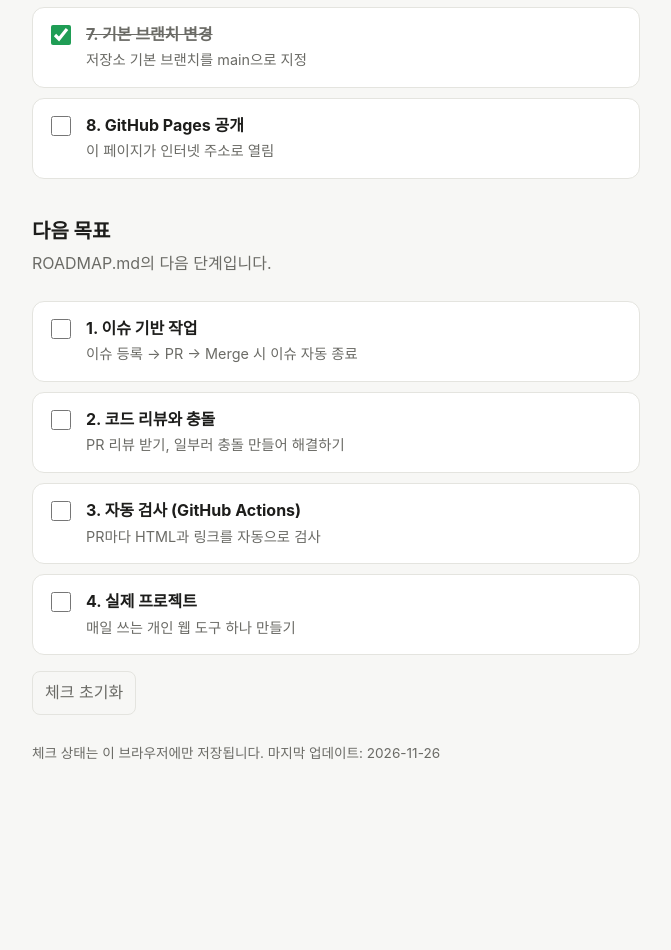
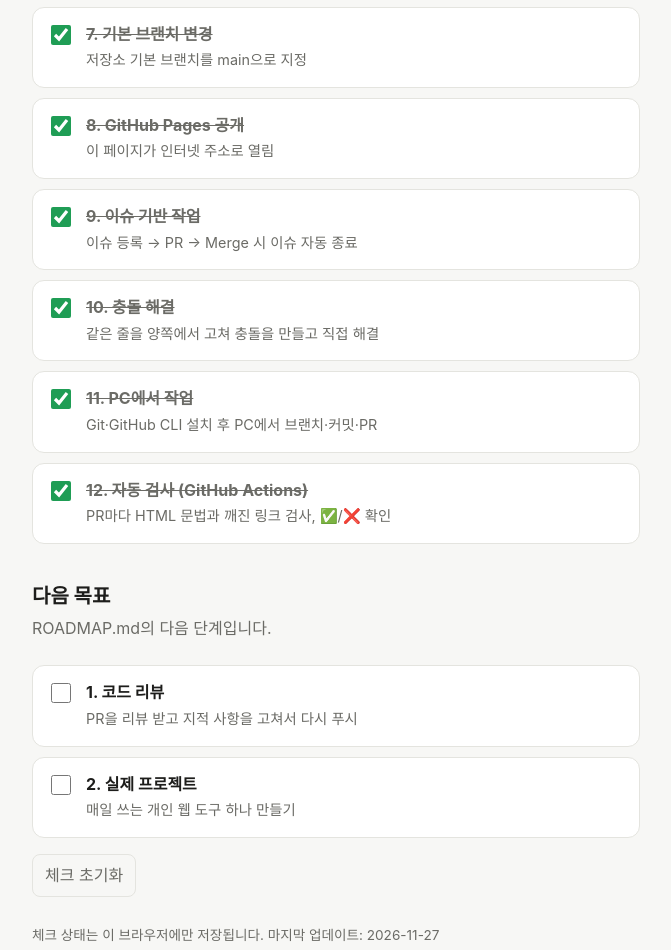
Before and after one commit to ansh925-hub/-TEST_v1, a plain HTML site: page index.html in a window 1280 px wide. Shown: the part 726-1676 px from the top of the page, without its empty margins (304-975 px from the left). Before the commit the page ends 1539 px from the top, so only its background shows below. Drawn offline with Linux system fonts and the light colour scheme.

Commit message:
feat: update checklist page with completed practice steps
Move finished goals (issues, conflicts, PC work, CI) into the step list
and use new "n" keys for the remaining goals so old "g" checks don't leak.

Co-Authored-By: Claude Opus 5.5 <noreply@anthropic.com>

```diff
--- a/index.html
+++ b/index.html
@@ -48,7 +48,7 @@
 <body>
 <main>
   <h1>GitHub 연동 실습 체크리스트</h1>
-  <p class="sub">모바일 Claude Code로 저장소를 다루는 과정을 단계별로 확인합니다.</p>
+  <p class="sub">Claude Code(휴대폰·PC)로 저장소를 다루는 과정을 단계별로 확인합니다.</p>
 
   <div class="progress"><div class="bar" id="bar"></div></div>
   <p class="count" id="count"></p>
@@ -61,7 +61,7 @@
 
   <button id="reset" type="button">체크 초기화</button>
 
-  <footer>체크 상태는 이 브라우저에만 저장됩니다. 마지막 업데이트: 2026-11-26</footer>
+  <footer>체크 상태는 이 브라우저에만 저장됩니다. 마지막 업데이트: 2026-11-27</footer>
 </main>
 <script>
   const steps = [
@@ -72,21 +72,23 @@
     ["main 브랜치 생성", "PR의 합칠 대상 만들기"],
     ["PR 생성과 Merge", "앱에서 Merge 버튼으로 main에 반영"],
     ["기본 브랜치 변경", "저장소 기본 브랜치를 main으로 지정"],
-    ["GitHub Pages 공개", "이 페이지가 인터넷 주소로 열림"]
+    ["GitHub Pages 공개", "이 페이지가 인터넷 주소로 열림"],
+    ["이슈 기반 작업", "이슈 등록 → PR → Merge 시 이슈 자동 종료"],
+    ["충돌 해결", "같은 줄을 양쪽에서 고쳐 충돌을 만들고 직접 해결"],
+    ["PC에서 작업", "Git·GitHub CLI 설치 후 PC에서 브랜치·커밋·PR"],
+    ["자동 검사 (GitHub Actions)", "PR마다 HTML 문법과 깨진 링크 검사, ✅/❌ 확인"]
   ];
   const goals = [
-    ["이슈 기반 작업", "이슈 등록 → PR → Merge 시 이슈 자동 종료"],
-    ["코드 리뷰와 충돌", "PR 리뷰 받기, 일부러 충돌 만들어 해결하기"],
-    ["자동 검사 (GitHub Actions)", "PR마다 HTML과 링크를 자동으로 검사"],
+    ["코드 리뷰", "PR을 리뷰 받고 지적 사항을 고쳐서 다시 푸시"],
     ["실제 프로젝트", "매일 쓰는 개인 웹 도구 하나 만들기"]
   ];
   const KEY = "gh-practice-checks";
   let saved = {};
   try { saved = JSON.parse(localStorage.getItem(KEY)) || {}; } catch (e) {}
-  // 첫 방문 시: 이미 완료한 7단계를 체크된 상태로 시작
-  if (!Object.keys(saved).length) steps.slice(0, 7).forEach((_, i) => saved[i] = true);
+  // 첫 방문 시: 지금까지 끝낸 단계(steps 전체)를 체크된 상태로 시작
+  if (!Object.keys(saved).length) steps.forEach((_, i) => saved[i] = true);
 
-  // 기존 체크 기록과 겹치지 않도록 다음 목표는 "g0", "g1"… 키를 사용
+  // 다음 목표는 "n0", "n1"… 키를 사용 (예전 목표 목록의 "g0"… 체크 기록과 섞이지 않게)
   function build(listId, items, prefix) {
     const list = document.getElementById(listId);
     items.forEach(([title, desc], i) => {
@@ -107,7 +109,7 @@
   }
 
   build("steps", steps, "");
-  build("goals", goals, "g");
+  build("goals", goals, "n");
   document.getElementById("reset").addEventListener("click", () => {
     saved = {}; document.querySelectorAll("li input").forEach(c => c.checked = false); render();
   });
```
